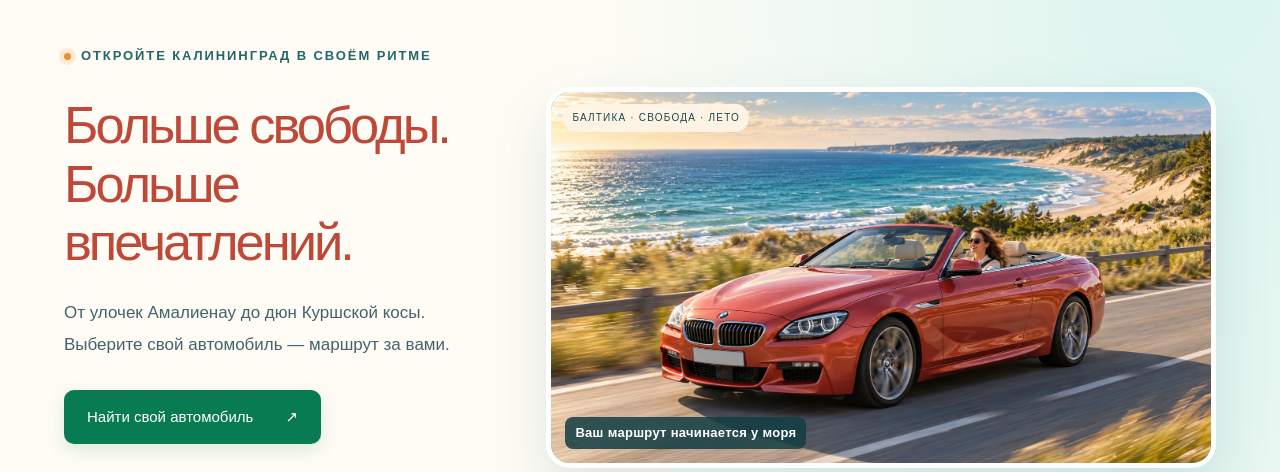
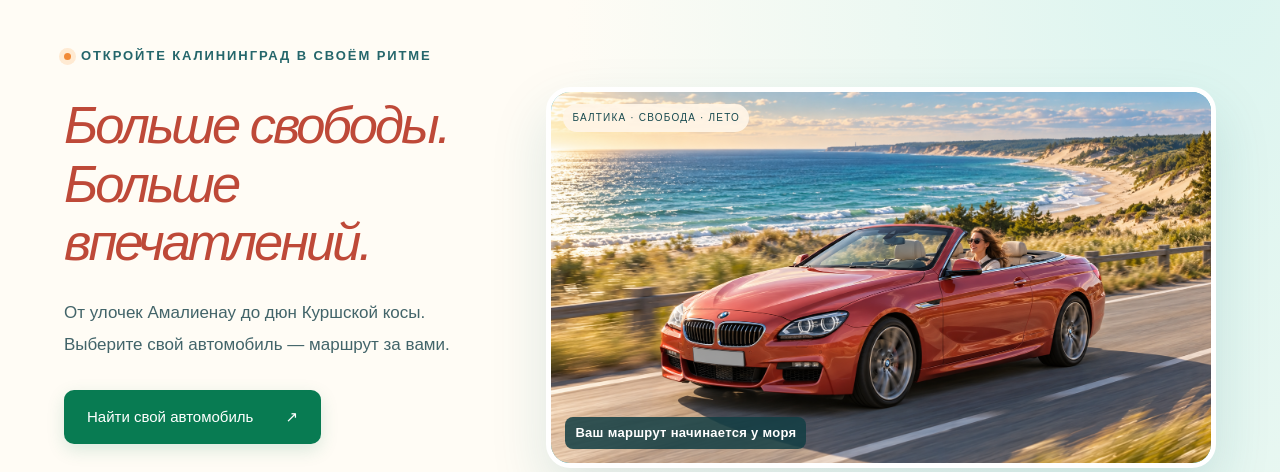
Before and after one commit to guanhes20-ux/my_first_app, a Flask app: page / in a window 1280 px wide. Shown: the part 114-586 px from the top of the page. Run offline with Flask 3, Linux system fonts and the light colour scheme; parts of the project's set-up code (start-up, migrations or seed data) failed here and were passed over.

Commit message:
Make both coral hero heading lines italic

```diff
--- a/static/style.css
+++ b/static/style.css
@@ -116,4 +116,4 @@ a:focus-visible,button:focus-visible,summary:focus-visible{outline-color:#b74d28
 .benefits>.benefit-item{align-items:baseline;gap:.6em}
 
 /* Unified hero heading in the cover BMW's coral red. */
-.hero-copy h1,.hero-copy h1 em{font-family:Arial,Helvetica,sans-serif;font-style:normal;font-weight:500;color:#be4938}
+.hero-copy h1,.hero-copy h1 em{font-family:Arial,Helvetica,sans-serif;font-style:italic;font-weight:500;color:#be4938}
```
